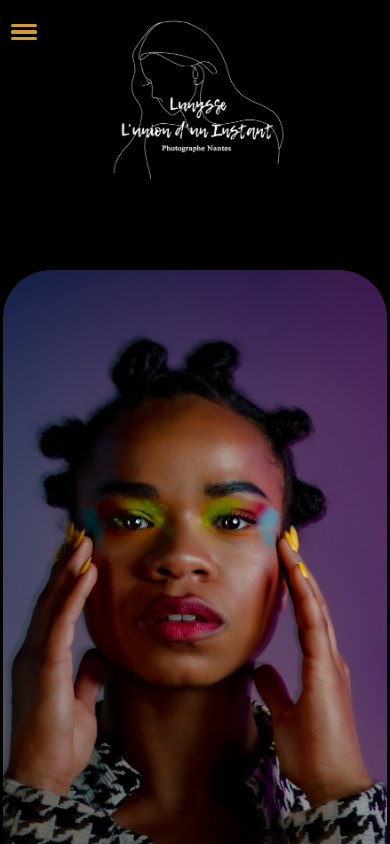
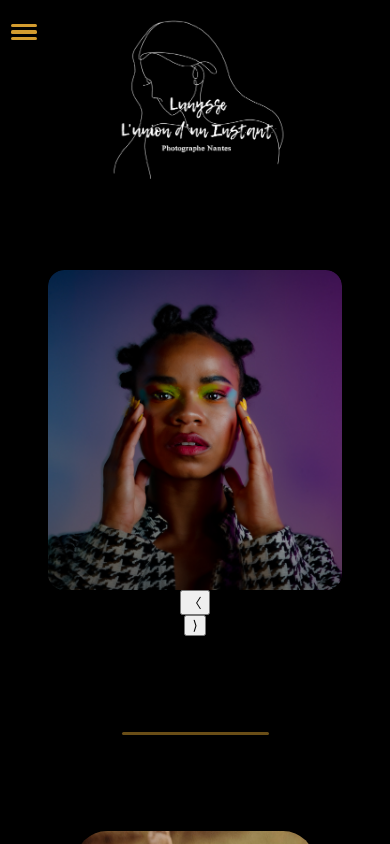
Before and after one commit to danidji/dtc_phography, a Next.js app: page / in a window 390 px wide. Shown: the top 844 px of the page. Built offline with nearby package versions, Linux system fonts and the light colour scheme.

Commit message:
style - improve carousel image responsivity

```diff
--- a/src/components/Carousel.tsx
+++ b/src/components/Carousel.tsx
@@ -44,30 +44,52 @@ const Carousel = (): JSX.Element => {
 export default Carousel
 
 const CarouselWrapper = styled.div<ThemePropsType>`
-  /* width: "100%"; */
+  width: 100%;
   margin-top:4rem;
   overflow: hidden ;
   display: flex;
   flex-direction: column;
   align-items:center ;
+  border-radius: 1rem ;
+
+  @media (min-width: 768px) {
+    width: 80% ;
+  }
+  @media (min-width: 1060px) {
+    width: 70% ;
+  }
+  @media (min-width: 1200px) {
+    width: 55% ;
+  }
 
   `
 
 const EmblaContainer = styled.div<ThemePropsType>`
-  height: 40rem ;
-  width: ${({ isMobile }) => isMobile ? "100%" : "60rem"}; ;
+  height: 20rem ;
+  width: 100% ;
   display: flex;
   justify-content: flex-start ;
+  border-radius: 1rem ;
+  @media (min-width: 400px) {
+    height: 30rem ;
+  }
+  @media (min-width: 1060px) {
+    height: 40rem ;
+  }
+  @media (min-width: 1200px) {
+    height: 45rem ;
+  }
 `
 
 const EmblaSlide = styled.div<ThemePropsType>`
   flex:0 0 100%;
   margin-right: 4rem ;
+  border-radius: 1rem ;
   `
 
 const StyledImage = styled(Image)`
   object-fit:cover ;
-  border-radius: 3rem ;
+  border-radius: 1rem ;
   z-index: 99 ;
 
   `
```
